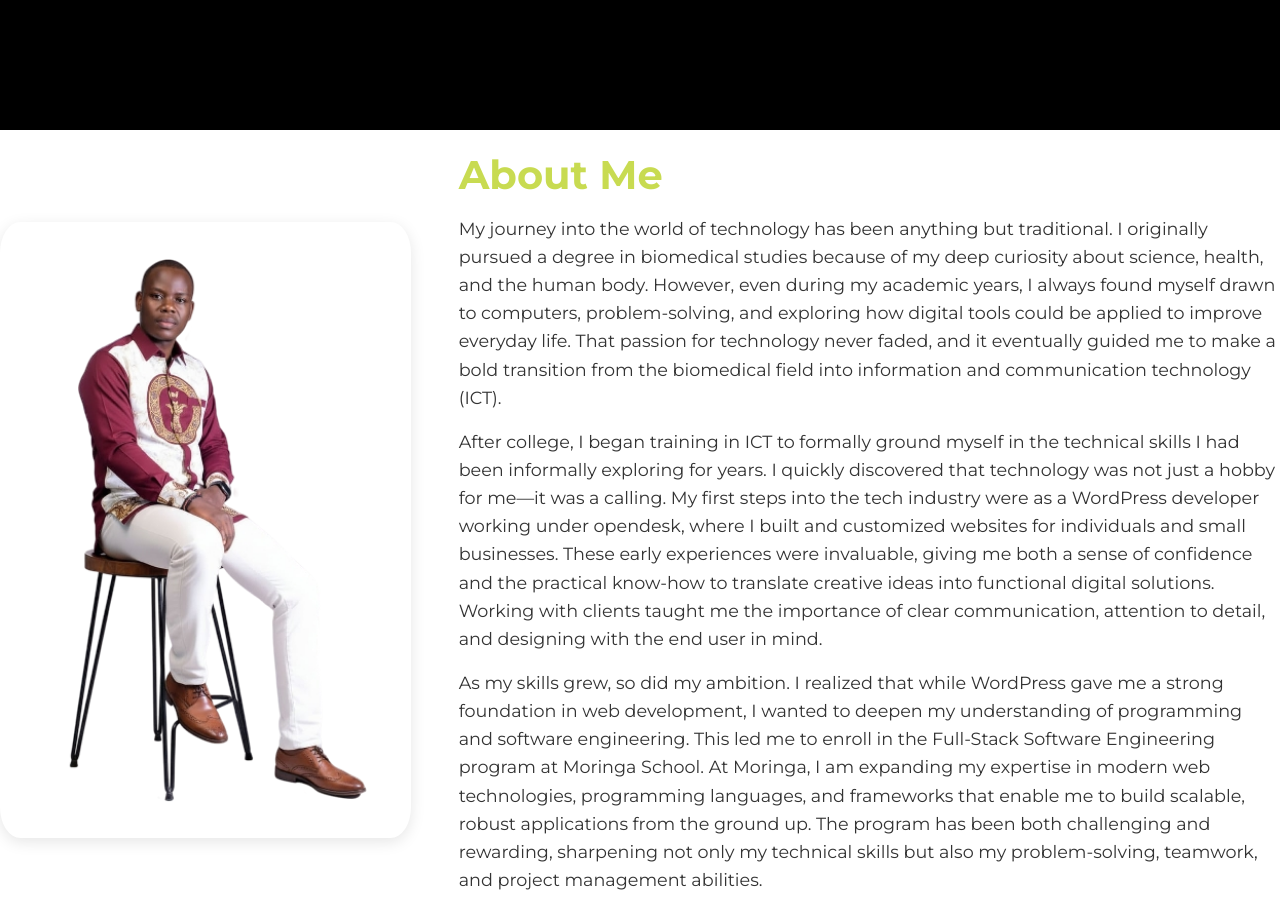
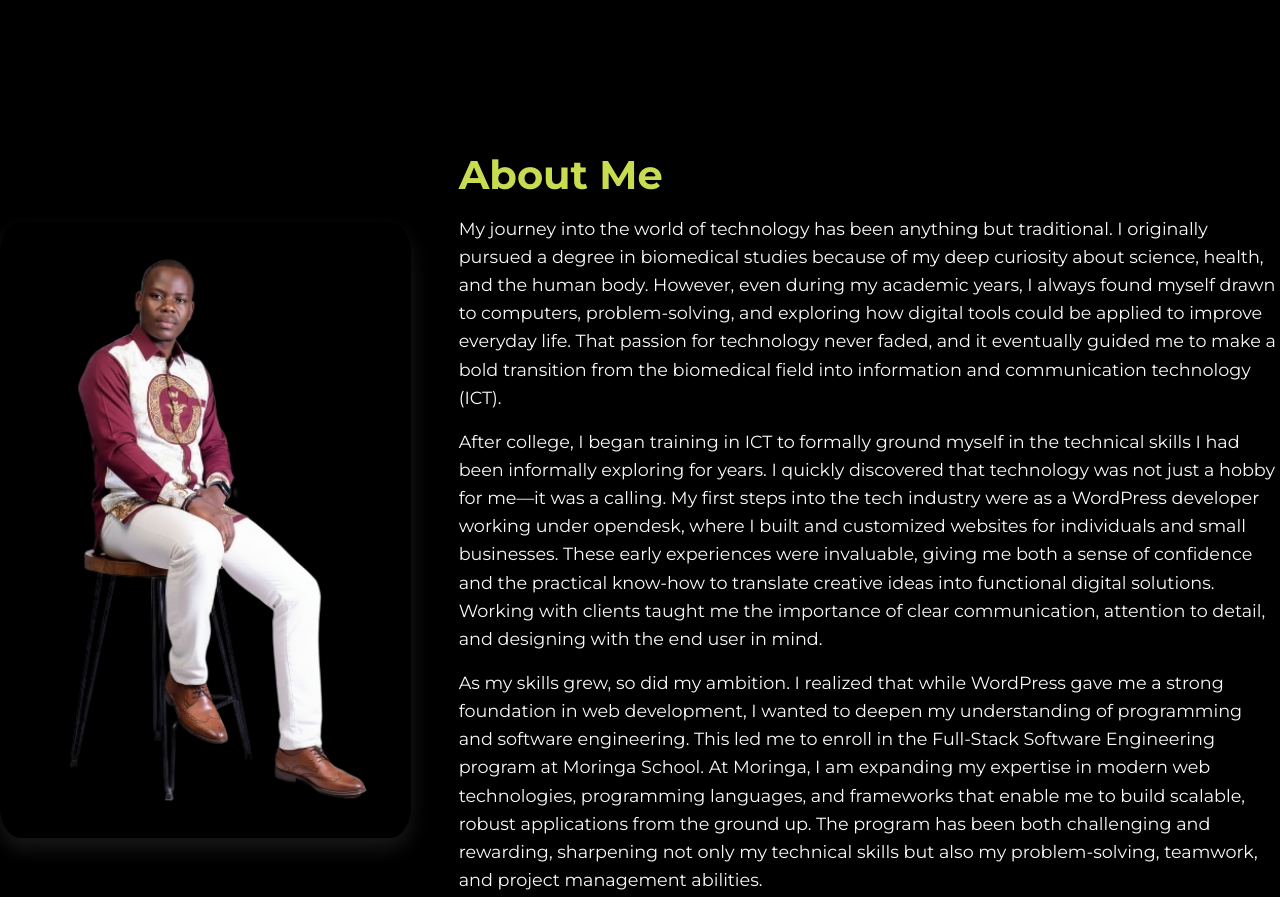
Before and after one commit to Benjakusa/my-portfolio-website, a plain HTML site: page index.html in a window 1280 px wide. Shown: the part 700-1597 px from the top of the page. Drawn offline with Linux system fonts and the light colour scheme.

Commit message:
ammended about me

```diff
--- a/styles.css
+++ b/styles.css
@@ -14,7 +14,7 @@ header {
   top: 0;
   z-index: 999;
   background-color: #fff;
-  box-shadow: 0 2px 5px rgba(0,0,0,0.1); /
+  box-shadow: 0 2px 5px rgba(0,0,0,0.1);
 }
 li, a, button{
     font-family: 'Segoe UI', Tahoma, Geneva, Verdana, sans-serif;
@@ -137,7 +137,7 @@ button:hover{
   gap: 3rem; /
   padding: 60px 10%;
   min-height: 100vh;
-  background: #fff;
+  background: black;
 }
 
 /* Left column - image */
@@ -153,13 +153,14 @@ button:hover{
   height: auto;
   border-radius: 5%;
   object-fit: cover;
-  box-shadow: 0 4px 15px rgba(0,0,0,0.1);
+  box-shadow: 0 10px 20px rgba(247, 245, 245, 0.1);
 }
 
 /* Right column - about me text */
 .about-me {
   flex: 2;
   text-align: left;
+  background: black;
 }
 
 .about-me h1 {
@@ -172,7 +173,8 @@ button:hover{
   font-size: 1.1rem;
   line-height: 1.6;
   margin-bottom: 1rem;
-  color: #333;
+  color: #faf8f8;
+  font-style: 400;
 }
 /* Projects section */
 .projects{
```
